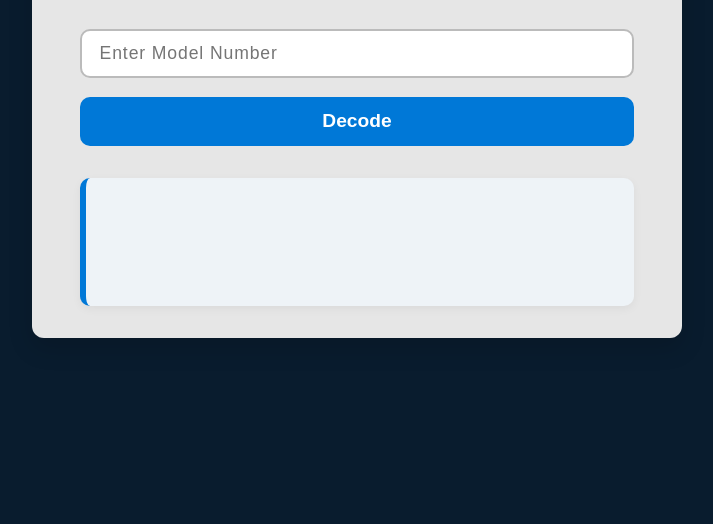
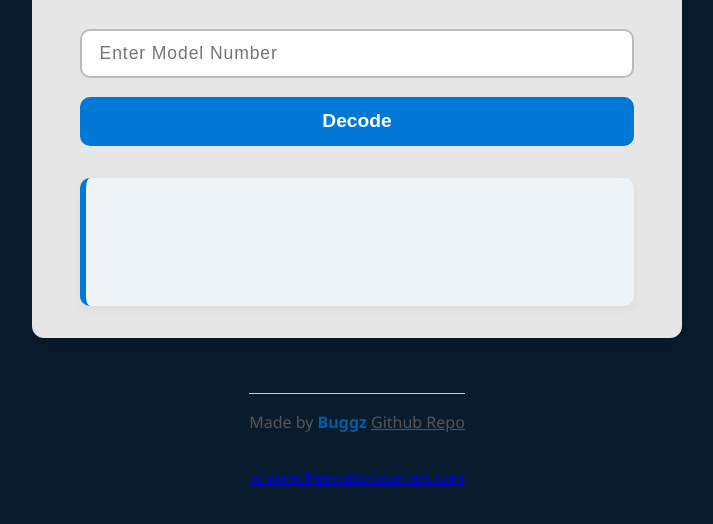
Before and after one commit to BuggzRadio-AZD/Motorola-Model-Decoder, a plain HTML site: page index.html in a window 1280 px wide. Shown: the part 208-732 px from the top of the page, without its empty margins (283-996 px from the left). Drawn offline with Linux system fonts and the light colour scheme.

Commit message:
added counter

```diff
--- a/index.html
+++ b/index.html
@@ -19,8 +19,8 @@
   margin: 0;
   padding: 2rem;
   display: flex;
-      justify-content: center;
-      align-items: flex-start;
+  flex-direction: column;
+  align-items: center;
   min-height: 100vh;
   line-height: 1.6;
   -webkit-font-smoothing: antialiased;
@@ -269,5 +269,19 @@
       resultDiv.innerHTML = `<div style="white-space: pre-line;">${output}</div>`;
     }
   </script>
+
+    <footer style="margin-top: 3rem; text-align: center; font-size: 0.9rem; color: #888;">
+    <hr style="border: none; border-top: 1px solid #ccc;">
+    <p>Made by <strong>Buggz</strong> <a style="color: #555" href="https://github.com/BuggzRadio-AZD/Motorola-Model-Decoder">Github Repo</a></p>
+    <div style="margin-top: 0.5rem;">
+      <a href='http://www.freevisitorcounters.com' target="_blank" rel="noopener noreferrer">
+        at www.freevisitorcounters.com
+      </a>
+    </div>
+    <div>
+      <script type='text/javascript' src='https://www.freevisitorcounters.com/auth.php?id=ac50f160053dbce30891b4e8ac730079368d6b37'></script>
+      <script type="text/javascript" src="https://www.freevisitorcounters.com/en/home/counter/1374085/t/5"></script>
+    </div>
+  </footer>
 </body>
 </html>
```
Lines whose indentation alone changed are shown as unchanged.
